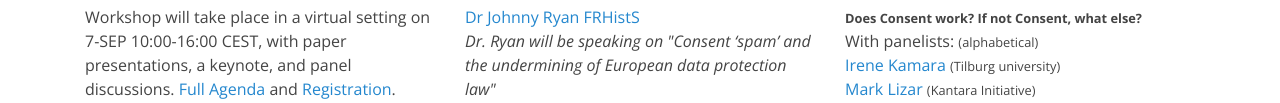
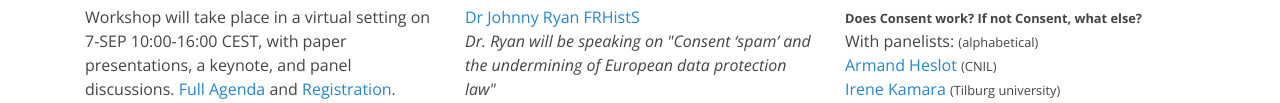
Before and after one commit to PAECG/consent2021, a plain HTML site: page index.html in a window 1280 px wide. Shown: the part 697-800 px from the top of the page. Drawn offline with nearby package versions, Linux system fonts and the light colour scheme.

Commit message:
panel: CNIL rep

```diff
--- a/index.html
+++ b/index.html
@@ -68,6 +68,7 @@
           <p class="description">
             <small><b>Does Consent work? If not Consent, what else?</b><br/></small>
             With panelists: <small>(alphabetical)</small> <br/>
+            <a href="https://www.cnil.fr/">Armand Heslot</a> <small>(CNIL)</small> <br/>
             <a href="https://research.tilburguniversity.edu/en/persons/irene-kamara">Irene Kamara</a> <small>(Tilburg university)</small> <br/>
             <a href="https://kantarainitiative.org/spotlight-on-mark-lizar/">Mark Lizar</a> <small>(Kantara Initiative)</small> <br/>
             <a href="https://berjon.com/">Robin Berjon</a> <small>(New York Times)</small> <br/>
@@ -280,6 +281,7 @@
     <section id="panel" class="container">
     <h2 class="section-title">Panel</h2>
     <p>COnSeNT2021 will feature a panel discussing: <b>Does Consent work? If not Consent, what else?</b> featuring a line-up of academics, industry practioners, and authorities. Our panelists are: <small>(in alphabetical order)</small></p>
+    <p><a href="https://www.cnil.fr/">Armand Heslot</a> <small>(CNIL)</small>: Armand is Head of the technology experts department at the CNIL (the French Data Protection Authority). He represents CNIL at the Technology subgroup of the EDPB.</p>
     <p><a href="https://research.tilburguniversity.edu/en/persons/irene-kamara">Irene Kamara</a> <small>(Tilburg university)</small>: Dr. Irene Kamara is an Assistant Professor of Cybersecurity Governance at Tilburg University. She is an expert in standardisation, with a doctoral thesis exploring the interplay between standardisation and the regulation of the right to protection of personal data. She has prior experience working as a trainee at EDPS, CEN and CENELEC, and is a member of member of the ENISA Experts List.</p></li>
     <p><a href="https://kantarainitiative.org/spotlight-on-mark-lizar/">Mark Lizar</a> <small>(Kantara Initiative)</small>: Mark Lizar is the CEO & Founder of the OpenConsent Group, and is a co-inventor of the Kantara Consent Receipt specification. Mark is active in Canadian standards, conformance and the Kantara Initiative as an International Liaison and previously Co-Chair of the Consent and Information Sharing WG and Vice Chair of the Leadership Council.</p>
     <p><a href="https://berjon.com/">Robin Berjon</a> <small>(New York Times)</small>: Robin Berjon is the VP of Data Governance at New York Times. He is an expert in Web technology and its standardisation with almost two decades’ worth of experience in developing and driving standardisation efforts, primarily in W3C, and notably as the Editor of the HTML Specification. He is a co-author of the Global Privacy Control specification.<br/></p>
@@ -459,6 +461,7 @@
         <b>22-July-2021 Discussion papers cancelled:</b> Programme changed; accepted papers added to agenda. Layout changed. <br/>
         <b>25-July-2021 Descriptions added:</b> The website now has paper abstracts, details of keynote and panel including members. <br/>
         <b>02-August-2021 Change in Panel:</b> Due to conflicts of interest of panelists, the panel has been changed. <br/>
+        <b>18-August-2021 Change in Panel:</b> Armand Heslot (CNIL) has agreed to be on the panel. <br/>
       </p>
     </section>
 
```
